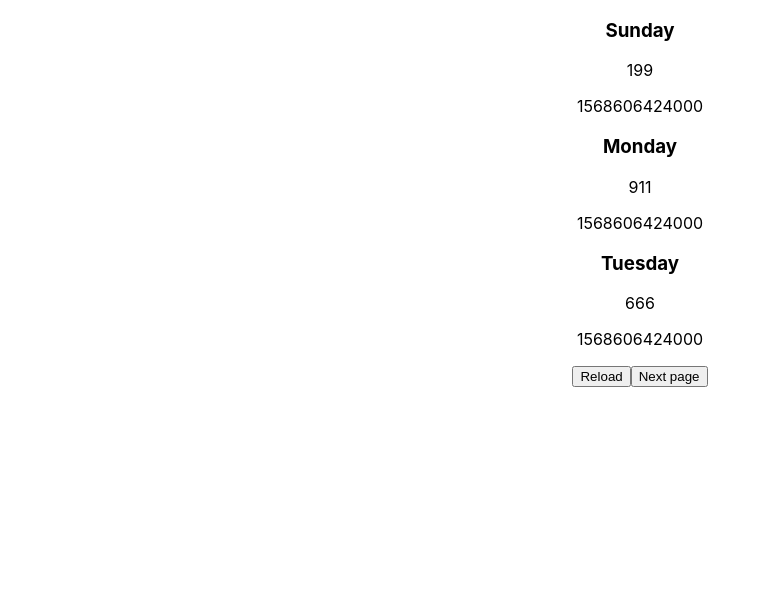
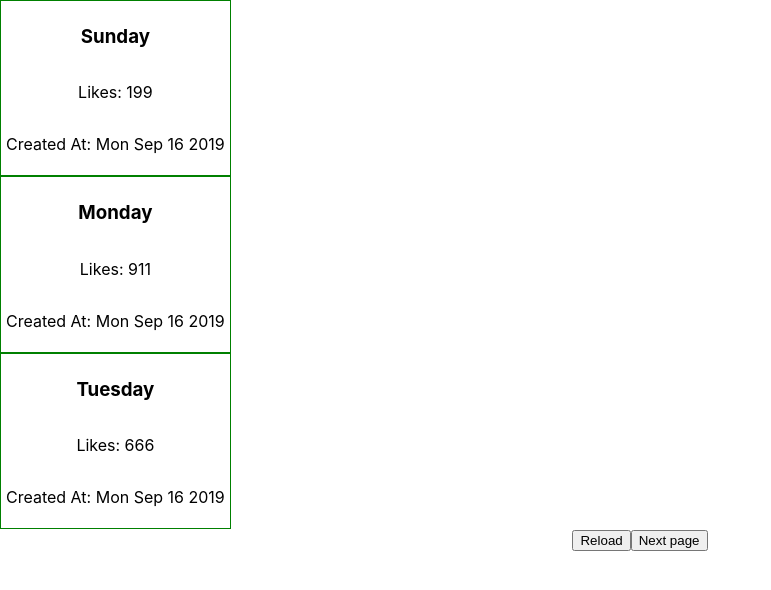
Before and after one commit to 199911/pagination-prototype, a React (Create React App) app: page / in a window 1280 px wide. Shown: the top 590 px of the page, without its empty margins (0-771 px from the left). Built offline with nearby package versions, Linux system fonts and the light colour scheme.

Commit message:
feat: add card style

```diff
--- a/src/App.css
+++ b/src/App.css
@@ -7,3 +7,21 @@
   height: 40vmin;
   pointer-events: none;
 }
+
+.PageContainer {
+  display: flex;
+  justify-content: center;
+  flex-direction: column;
+}
+
+.Card {
+  display: flex;
+  flex-wrap: wrap;
+  flex-direction: column;
+  justify-content: space-between;
+  border-style: solid;
+  border-color: green;
+  border-width: 1px;
+  padding: 5px;
+  max-width: fit-content;
+}
--- a/src/Card.js
+++ b/src/Card.js
@@ -2,11 +2,12 @@ import React from 'react';
 
 const Card = (props) => {
     const { name, like, createdAt } = props
+    const createAtStr = (new Date(createdAt)).toDateString()
     return (
-        <div>
+        <div className='Card'>
             <h3>{ name }</h3>
-            <p>{ like }</p>
-            <p>{ createdAt }</p>
+            <p>{ `Likes: ${like}` }</p>
+            <p>{ `Created At: ${createAtStr}` }</p>
         </div>
     )
 }
--- a/src/PageContainer.js
+++ b/src/PageContainer.js
@@ -35,7 +35,7 @@ const PageContainer = () => {
         }
     }
     return (
-        <div>
+        <div className='PageContainer'>
             {
                 pageOrder.map(
                     (token, index) =>
```
